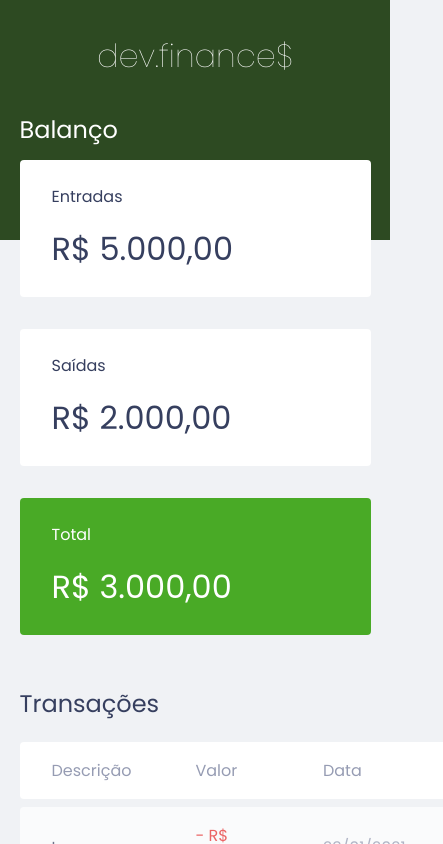
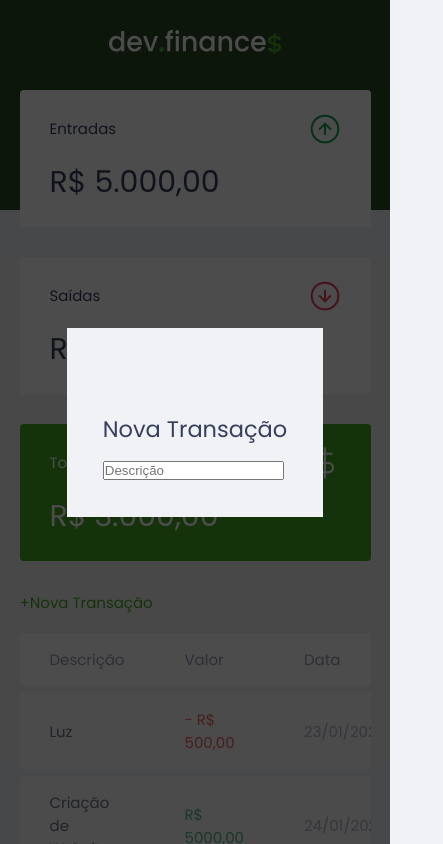
Before and after one commit to PRISCILLAVALCIANO/maratona-discover, a plain HTML site: page index.html in a window 390 px wide. Shown: the top 844 px of the page, 443 px wide, since content can reach past the window. Drawn offline with Linux system fonts and the light colour scheme.

Commit message:
Aula 2 da maratona discover
Inclusao das imagens, ajuste na borda da tabela, adaptação responsiva e inicio da criação do modal

```diff
--- a/index.html
+++ b/index.html
@@ -11,37 +11,50 @@
     </head>
     <body>
         <header>
-            <h1 id="logo">dev.finance$</h1>
+            <img src="./assets/logo.svg" alt="Logo dev.finance$">
         </header>
 
         <main class="container">
             <section id="balance">
-                <h2>Balanço</h2>
+                <h2 class="sr-only">Balanço</h2>
 
                 <div class="card">
-                    <h3>Entradas</h3>
+                    <h3>
+                       <span>Entradas</span>
+                       <img src="./assets/income.svg" alt="Ícone de entrada">
+                    </h3>
                     <p>R$ 5.000,00</p>
                 </div>
 
                 <div class="card">
-                    <h3>Saídas</h3>
+                    <h3>
+                        <span>Saídas</span>
+                        <img src="./assets/expense.svg" alt="Ícone de saída">
+                    </h3>
                     <p>R$ 2.000,00</p>
                 </div>
 
                 <div class="card total">
-                    <h3>Total</h3>
+                    <h3>
+                        <span>Total</span>
+                        <img src="./assets/total.svg" alt="Ícone de total">
+                    </h3>
                     <p>R$ 3.000,00</p>
                 </div>
             </section>
 
             <section id="transaction">
-                <h2>Transações</h2>
+                <h2 class="sr-only">Transações</h2>
+
+                <a href="#" class="button new">+Nova Transação</a>
+
                 <table id="data-table">
                     <thead>
                         <tr>
                             <th>Descrição</th>
                             <th>Valor</th>
                             <th>Data</th>
+                            <th></th>
                         </tr>
                     </thead>
                     <tbody>
@@ -49,22 +62,45 @@
                             <td class="description">Luz</td>
                             <td class="expense">- R$ 500,00</td>
                             <td class="date">23/01/2021</td>
+                            <td>
+                                <img src="./assets/minus.svg" alt="Remover transação">
+                            </td>
                         </tr>
                         <tr>
                             <td class="description">Criação de Website</td>
                             <td class="income">R$ 5000,00</td>
                             <td class="date">24/01/2021</td>
+                            <td>
+                                <img src="./assets/minus.svg" alt="Remover transação">
+                            </td>
                         </tr>
                         <tr>
                             <td class="description">Aluguel</td>
                             <td class="expense">- R$ 1500,00</td>
                             <td class="date">26/01/2020</td>
+                            <td>
+                                <img src="./assets/minus.svg" alt="Remover transação">
+                            </td>
                         </tr>
                     </tbody>
                 </table>
             </section>
         </main>
 
+        <div class="modal-overlay active">
+            <div class="modal">
+                <div id="fom">
+                    <h2>Nova Transação</h2>
+                    <form action="">
+                        <div class="input-group">
+                            <label class="sr-only" for="description">Descrição</label>
+                            <input type="text" id="description" name="description" placeholder="Descrição"/>
+                        </div>
+                    </form>
+                </div>
+            </div>
+        </div>
+
         <footer><p>dev.finance$</p></footer>
     </body>
 </html>
--- a/style.css
+++ b/style.css
@@ -8,6 +8,10 @@
     margin: 0;
     padding: 0;
     box-sizing: border-box;
+}
+
+html {
+    font-size: 93.75%;
 }
 
 
@@ -37,6 +41,18 @@ header {
 }
 
 /*Titles*/
+.sr-only {
+    position: absolute;
+    width: 1px;
+    height: 1px;
+    padding: 0;
+    margin: -1px;
+    overflow: hidden;
+    clip: rect(0, 0, 0, 0);
+    white-space: nowrap;
+    border-width: 0;
+}
+
 h2 {
     margin-top: 3.2rem;
     margin-bottom: 0.8rem;
@@ -66,6 +82,9 @@ h2 {
 .card h3 {
     font-weight: normal;
     font-size: 1rem;
+    display: flex;
+    align-items: center;
+    justify-content: space-between;
 }
 
 .card p {
@@ -79,6 +98,30 @@ h2 {
     color: #fff;
 }
 
+/*Botão transação*/
+a {
+    color: #49AA26;
+    text-decoration: none;
+    transition: 0.3s;
+}
+
+a:hover {
+    color: #3dd705;
+}
+
+.button.new {
+    display: inline-block;
+    margin-bottom: .8rem;
+}
+
+/*Seção transaction*/
+
+#transaction {
+    display: block;
+    width: 100%;
+    overflow-x: auto;
+}
+
 /*Table*/
 #data-table {
     width: 100%;
@@ -89,6 +132,11 @@ h2 {
 table thead tr th:first-child,
 table tbody tr td:first-child {
     border-radius: 0.25rem 0 0 0.25rem;
+}
+
+table thead tr th:last-child,
+table tbody tr td:last-child {
+    border-radius: 0 0.25rem 0.25rem 0;
 }
 
 table thead th {
@@ -123,6 +171,36 @@ td.expense {
     color: #e92929;
 }
 
+/*Modal*/
+
+.modal-overlay {
+    width: 100%;
+    height: 100%;
+    background-color: rgba(0, 0, 0, 0.7);
+
+    position: fixed;
+    top: 0;
+
+    display: flex;
+    align-items: center;
+    justify-content: center;
+
+    opacity: 0;
+    visibility: hidden;
+}
+
+.modal-overlay.active {
+    opacity: 1;
+    visibility: visible;
+}
+
+.modal {
+    background: #F0F2F5;
+    padding: 2.4rem;
+    position: relative;
+}
+
+
 /*Footer*/
 footer {
     text-align: center;
@@ -130,3 +208,17 @@ footer {
     color: var(--dark-blue);
     opacity: 0.6;
 }
+
+/*Responsive*/
+/*A partir de 800px aplica a regra abaixo*/
+@media(min-width: 800px) {
+    html {
+        font-size: 87.5%;
+    }
+
+    #balance {
+        display: grid;
+        grid-template-columns: repeat(3, 1fr);
+        gap: 2rem;
+    }
+}
```
Also changed, not shown: assets/expense.svg (added), assets/income.svg (added), assets/logo.svg (added), assets/minus.svg (added), assets/plus.svg (added), assets/total.svg (added).
